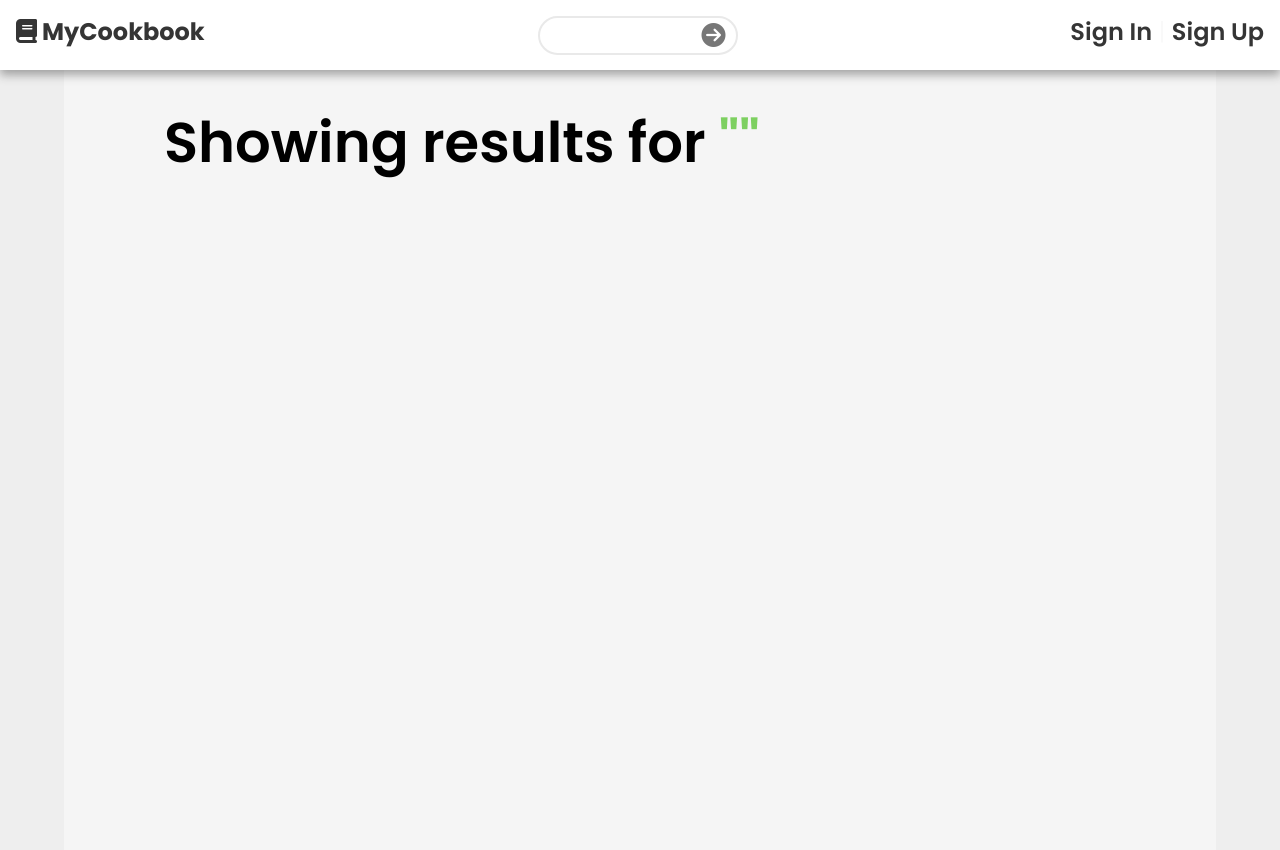
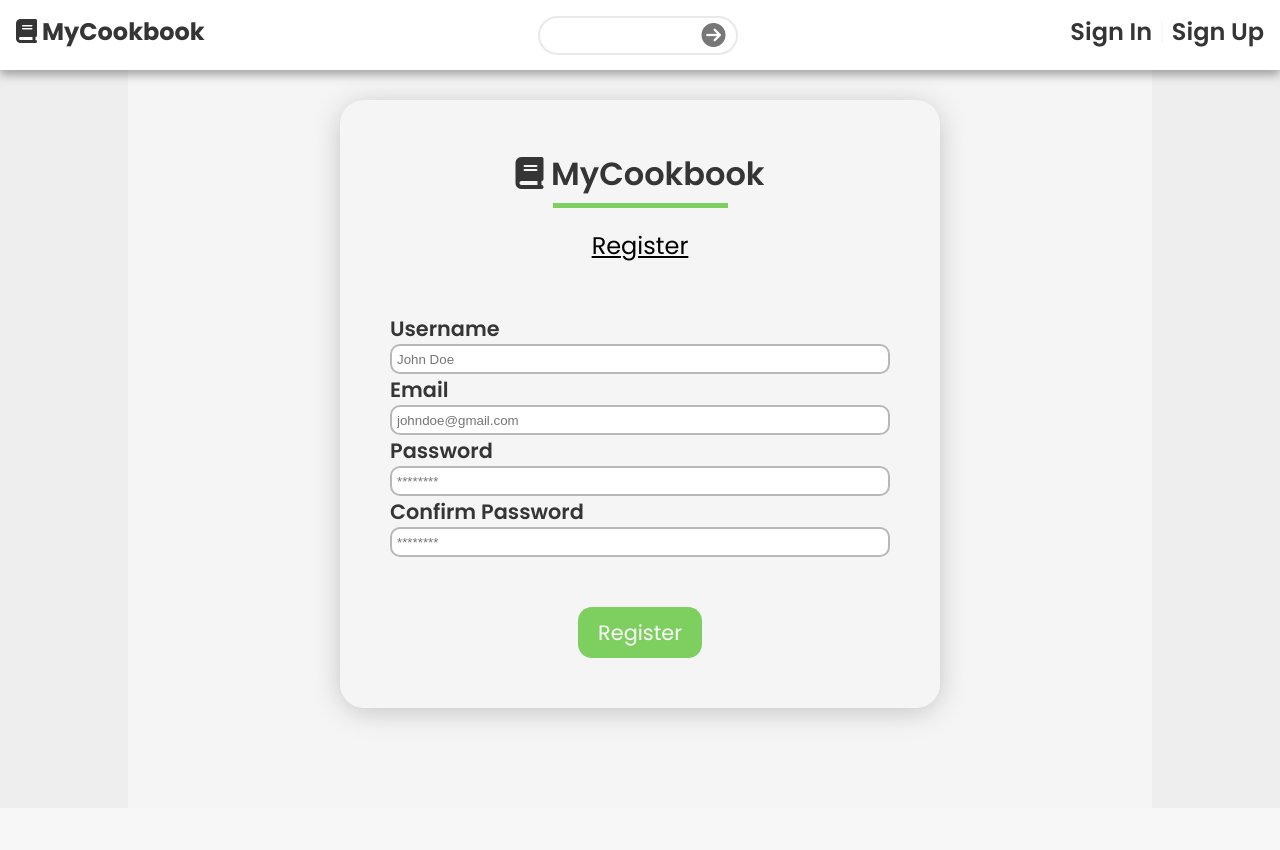
Before and after one commit to SeanDemske/MyCookbook, a Flask app: page /ui in a window 1280 px wide. After the commit the page ends 722 px from the top, so only its background shows below. Run offline with Flask 2, Linux system fonts and the light colour scheme; parts of the project's set-up code (start-up, migrations or seed data) failed here and were passed over; some libraries are stand-ins or nearby versions.

Commit message:
bug fixing

```diff
--- a/app.py
+++ b/app.py
@@ -28,7 +28,7 @@ def homepage():
 def ui():
     """Route for testing UI"""
 
-    return render_template("search_results.html")
+    return render_template("signup.html")
 
 @app.route("/search")
 def search_results():
--- a/static/css/style.css
+++ b/static/css/style.css
@@ -88,7 +88,6 @@ nav input {
 
 nav input:focus {
     outline: none;
-    /* border-bottom: 1px solid #aaaaaa; */
 }
 
 nav .input-container {
@@ -110,7 +109,7 @@ nav .input-container #input-arrow {
 .hero {
     background: url('/static/images/landing_page_herov2.png') no-repeat center center/cover;
     height: 100vh;
-    /* max-height: 1440px; */
+    max-height: 1440px;
     display: flex;
     flex-direction: column;
     justify-content: center;
@@ -310,3 +309,56 @@ nav .input-container #input-arrow {
     margin: 100px 0;
     word-break:break-all;
 }
+
+/* Sign Up */
+.signup-page .container {
+    min-height: 100vh;
+    width: 80%;
+    margin: auto;
+    padding: 100px 100px;
+    background-color: rgb(245, 245, 245);
+    display: flex;
+    justify-content: center;
+    align-items: center;
+}
+
+.signup-page .header {
+    font-size: 2rem;
+    margin-top: 50px;
+}
+
+.signup-page .signup-content {
+    width: 600px;
+    padding: 0 50px;
+    background-color: F9F9F9;
+    display: flex;
+    flex-direction: column;
+    align-items: center;
+    justify-content: center;
+    border-radius: 24px;
+    -webkit-box-shadow: 0px 4px 31px -4px rgba(0,0,0,0.25);
+    box-shadow: 0px 4px 31px -4px rgba(0,0,0,0.25);
+}
+
+.signup-page .signup-content form {
+    width: 100%;
+    margin: 50px 0;
+}
+
+.signup-page .signup-content label {
+    font-size: 1.3rem;
+}
+
+.signup-page .signup-content input {
+    width: 100%;
+    outline: none;
+    border: 2px solid #b8b8b8;
+    border-radius: 10px;
+    height: 30px;
+    padding: 5px;
+}
+
+.signup-content button {
+    font-size: 1.3rem;
+    margin-bottom: 50px;
+}
--- a/templates/base.html
+++ b/templates/base.html
@@ -28,7 +28,7 @@
                     <ul>
                         <a href="" class="text-primary">Sign In</a>
                         <span class="text-light">|</span>
-                        <a href="" class="text-primary">Sign Up</a>
+                        <a href="/ui" class="text-primary">Sign Up</a>
                     </ul>
                 </div>
             </div>
--- /dev/null
+++ b/templates/signup.html
@@ -0,0 +1,38 @@
+{% extends 'base.html' %}
+
+{% block content %}
+    <section class="signup-page">
+        <div class="container">
+            <div class="signup-content">
+                <div class="header text-primary">
+                    <i class="fas fa-book text-primary"></i> MyCookbook
+                </div>
+                <div class="break"></div>
+                <div class="lead underline">Register</div>
+                <form action="">
+                    <div class="form-control">
+                        <label class="f-600 text-primary" for="username">Username</label>
+                        <br>
+                        <input type="text" id="username" name="username" placeholder="John Doe">
+                    </div>
+                    <div class="form-control">
+                        <label class="f-600 text-primary" for="email">Email</label>
+                        <br>
+                        <input type="text" id="email" name="email" placeholder="johndoe@gmail.com">
+                    </div>
+                    <div class="form-control">
+                        <label class="f-600 text-primary" for="password">Password</label>
+                        <br>
+                        <input type="password" id="password" name="password" placeholder="********">
+                    </div>
+                    <div class="form-control">
+                        <label class="f-600 text-primary" for="password">Confirm Password</label>
+                        <br>
+                        <input type="password" id="password" name="password" placeholder="********">
+                    </div>
+                </form>
+                <button class="btn f-400">Register</button>
+            </div>
+        </div>
+    </section>
+{% endblock %}
```
Also changed, not shown: templates/api_recipe_detail.html (+29 -0 lines).
